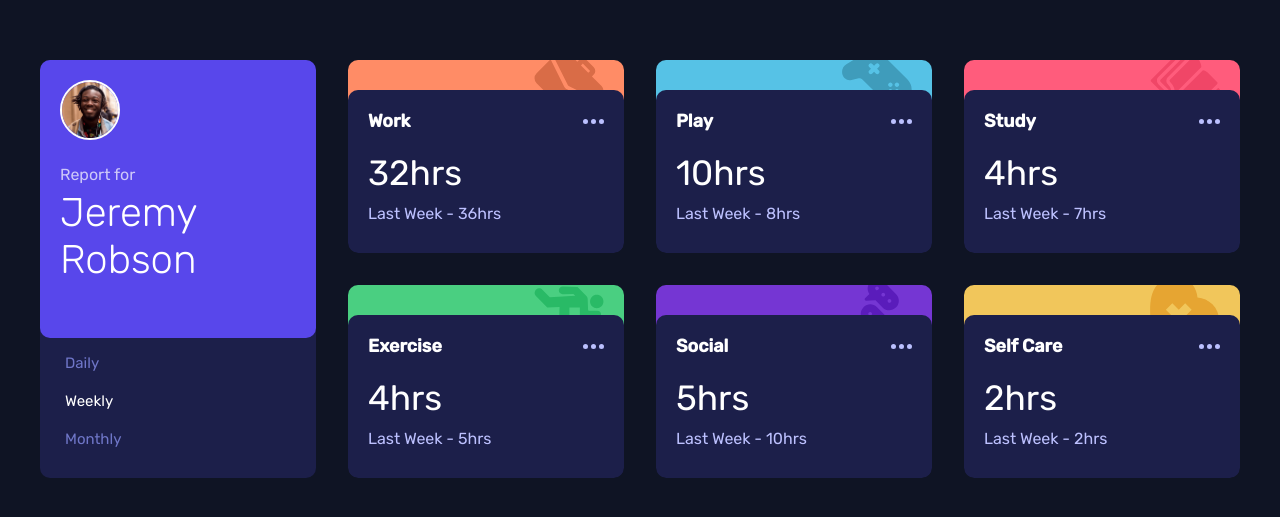
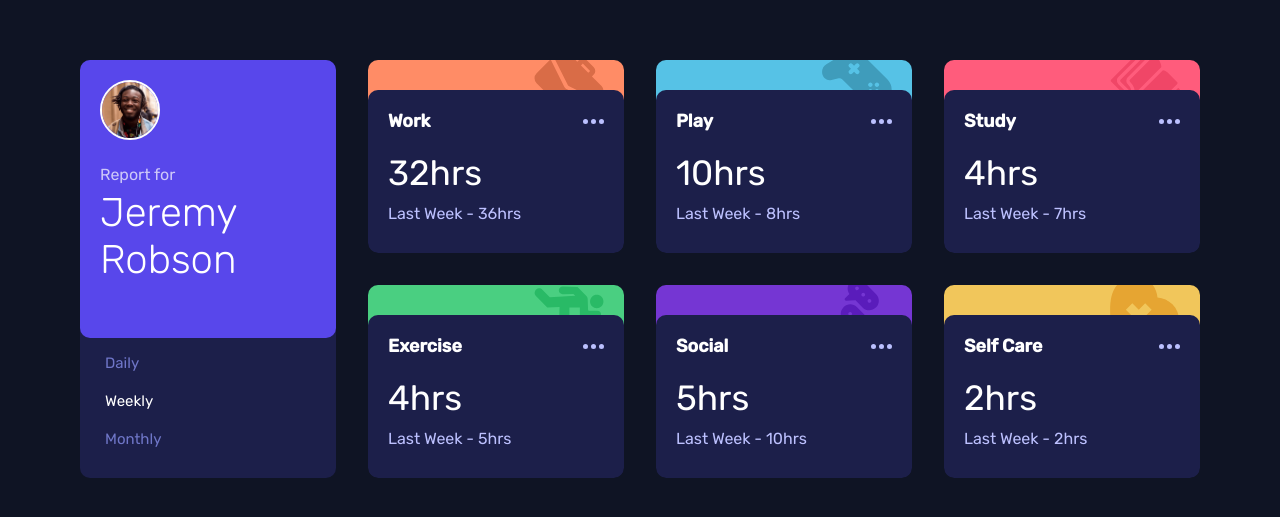
Before and after one commit to exxnnonymous/time-tracking-dashboard, a plain HTML site: page index.html in a window 1280 px wide. Shown: the part 131-648 px from the top of the page. Drawn offline with Linux system fonts and the light colour scheme.

Commit message:
change container size

```diff
--- a/style.css
+++ b/style.css
@@ -43,7 +43,7 @@ h1, h2, h3, h4, h5, h6, p, ul{
     width: 100%;
     min-height: 100vh;
     color: white;
-    max-width: var(--desktop-width);
+    max-width: 1200px;
     padding-inline: 20px;
     display: flex;
     place-items: center;
```
